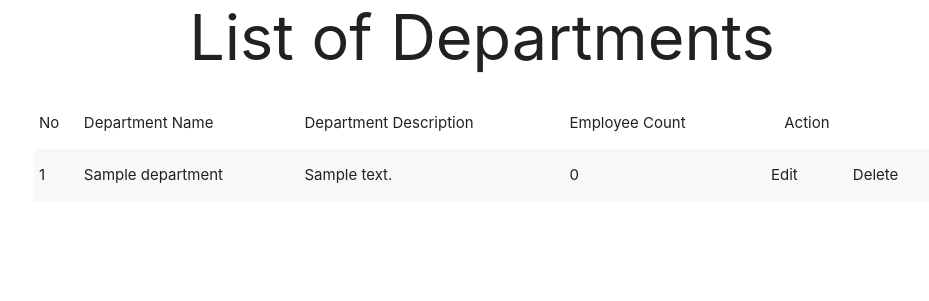
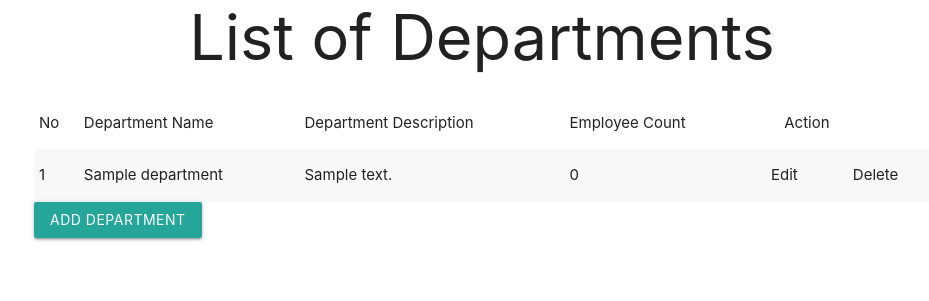
Before and after one commit to royhananwar/dream_team, a Flask app: page /admin/departments in a window 1280 px wide. Shown: the part 151-452 px from the top of the page, without its empty margins (158-1087 px from the left). Run offline with Flask 2, Linux system fonts and the light colour scheme; a user stored in the database is signed in; tables that the repository leaves empty hold one stand-in row (values such as "Sample post"); one stand-in notice (Sample message) is shown; parts of the project's set-up code (start-up, migrations or seed data) failed here and were passed over.

Commit message:
finish add new department

```diff
--- a/app/admin/views.py
+++ b/app/admin/views.py
@@ -29,3 +29,35 @@ def list_departments():
         departments=departments,
         title='Departments'
         )
+
+@admin.route('/department/add', methods=['POST', 'GET'])
+@login_required
+def add_department():
+    '''
+    Add new department
+    '''
+    check_admin()
+    add_department = True
+
+    form = DepartmenForm()
+    if request.method == 'POST' and form.validate_on_submit():
+        department = Department(
+            name=form.name.data,
+            description=form.description.data
+        )
+        try:
+            db.session.add(department)
+            db.session.commit()
+            flash('You have successfully added a new department.')
+        except:
+            flash('can\'t add new department, Department name already exists!')
+        finally:
+            return redirect(url_for('admin.list_departments'))
+
+    return render_template(
+        'admin/departments/add.html',
+        action='Add',
+        add_department=add_department,
+        form=form,
+        title='Add Department'
+        )
--- a/app/templates/admin/departments/departments.html
+++ b/app/templates/admin/departments/departments.html
@@ -43,6 +43,9 @@
                 <h3>No Table added</h3>
             {% endif %}
         </div>
+            <a href="{{ url_for('admin.add_department') }}" class="waves-effect waves-light btn">
+                Add Department
+            </a>
     </div>
 
 {% endblock %}
```
Also changed, not shown: app/templates/admin/departments/add.html (added, +34 -0 lines).
